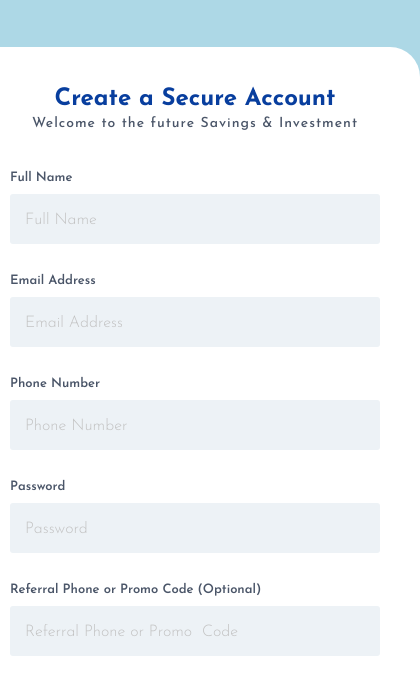
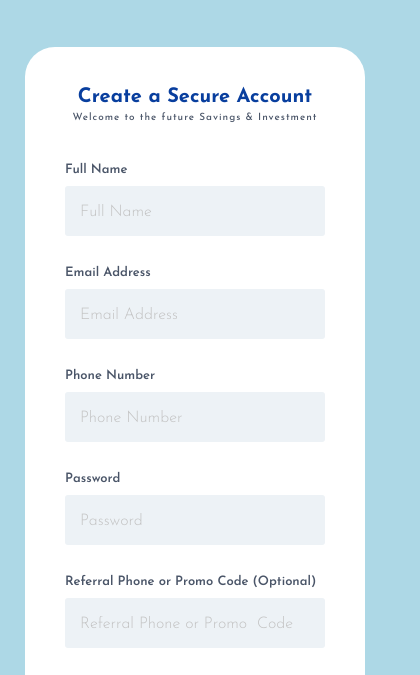
Before and after one commit to lawrencelucky/Lawrence, a plain HTML site: page sign_up_page/index.html in a window 390 px wide. Shown: the part 89-764 px from the top of the page, 420 px wide, since content can reach past the window. Drawn offline with Linux system fonts and the light colour scheme.

Commit message:
Fixed the view for mobile devices

```diff
--- a/sign_up_page/style.css
+++ b/sign_up_page/style.css
@@ -162,3 +162,41 @@ input[type="submit"]:hover {
 .form-section a:hover {
   color: #747a86;
 }
+
+@media only screen and (max-width: 470px) {
+  input[type="text"],
+  input[type="password"],
+  input[type="tel"],
+  input[type="email"],
+  input[type="submit"],
+  select {
+    width: 30rem;
+  }
+
+  .form-header h2 {
+    font-size: 2rem;
+  }
+
+  .form-header p {
+    font-size: 1rem;
+  }
+}
+
+@media only screen and (max-width: 410px) {
+  input[type="text"],
+  input[type="password"],
+  input[type="tel"],
+  input[type="email"],
+  input[type="submit"],
+  select {
+    width: 26rem;
+  }
+
+  .form-header h2 {
+    font-size: 2rem;
+  }
+
+  .form-header p {
+    font-size: 1rem;
+  }
+}
```
